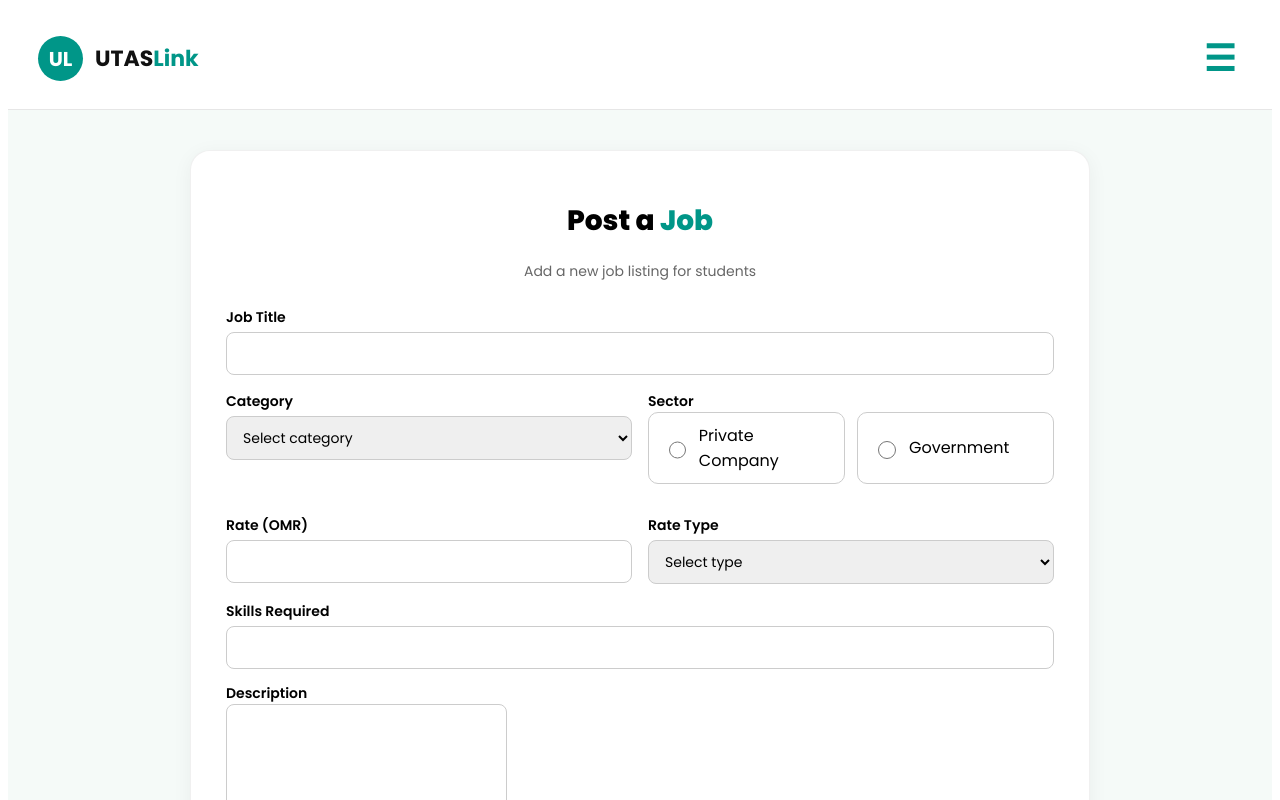
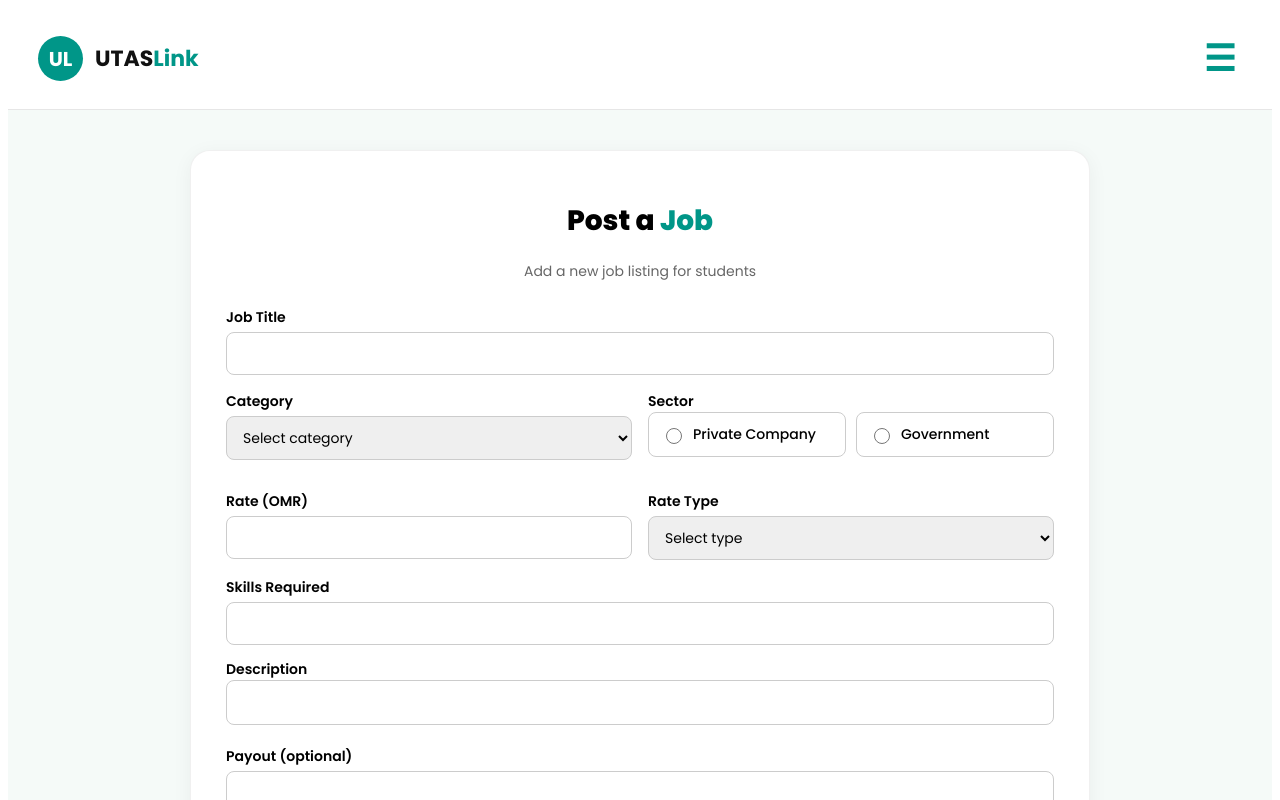
Before and after one commit to Aisha-Ahmed-Al-Mashikhi/utas-link-project, a React (Create React App) app in the folder client/: page /post-job in a window 1280 px wide. Shown: the top 800 px of the page. Built offline with nearby package versions, Linux system fonts and the light colour scheme.

Commit message:
Update PostJob.css

```diff
--- a/client/src/Styles/PostJob.css
+++ b/client/src/Styles/PostJob.css
@@ -14,9 +14,9 @@
   border-radius: 20px;
   box-shadow: 0px 4px 20px rgba(0, 0, 0, 0.05);
   border: 1px solid rgba(0, 0, 0, 0.06);
-  padding: 30px 35px; /* smaller */
+  padding: 30px 35px;
   width: 100%;
-  max-width: 900px; /* smaller */
+  max-width: 900px;
 }
 
 .page-title {
@@ -44,6 +44,7 @@
   border-radius: 8px;
   border: 1.3px solid #ccc;
   font-size: 14px;
+  width: 100%;
 }
 
 label {
@@ -52,9 +53,9 @@ label {
   margin-top: 14px;
 }
 
-/* Bigger Description Box */
+/* Description same size as input */
 .postjob-card textarea {
-  height: 140px;
+  height: 45px;
   resize: none;
 }
 
@@ -70,21 +71,22 @@ label {
   min-width: 300px;
 }
 
-/* Sector Boxes */
+/* Sector Boxes (smaller) */
 .sector-grid {
   display: flex;
-  gap: 12px;
+  gap: 10px;
 }
 
 .sector-box {
   flex: 1;
-  border: 1.5px solid #ccc;
-  padding: 10px 15px;
-  border-radius: 10px;
+  border: 1.3px solid #ccc;
+  padding: 8px 12px;
+  border-radius: 8px;
   cursor: pointer;
   display: flex;
-  gap: 10px;
+  gap: 8px;
   align-items: center;
+  height: 45px; /* same height as input */
   transition: 0.2s;
 }
 
@@ -98,9 +100,14 @@ label {
 }
 
 .sector-box input {
-  width: 18px;
-  height: 18px;
+  width: 16px;
+  height: 16px;
   accent-color: #009688;
+}
+
+.sector-box span {
+  font-size: 14px;
+  font-weight: 500;
 }
 
 /* Buttons */
```
